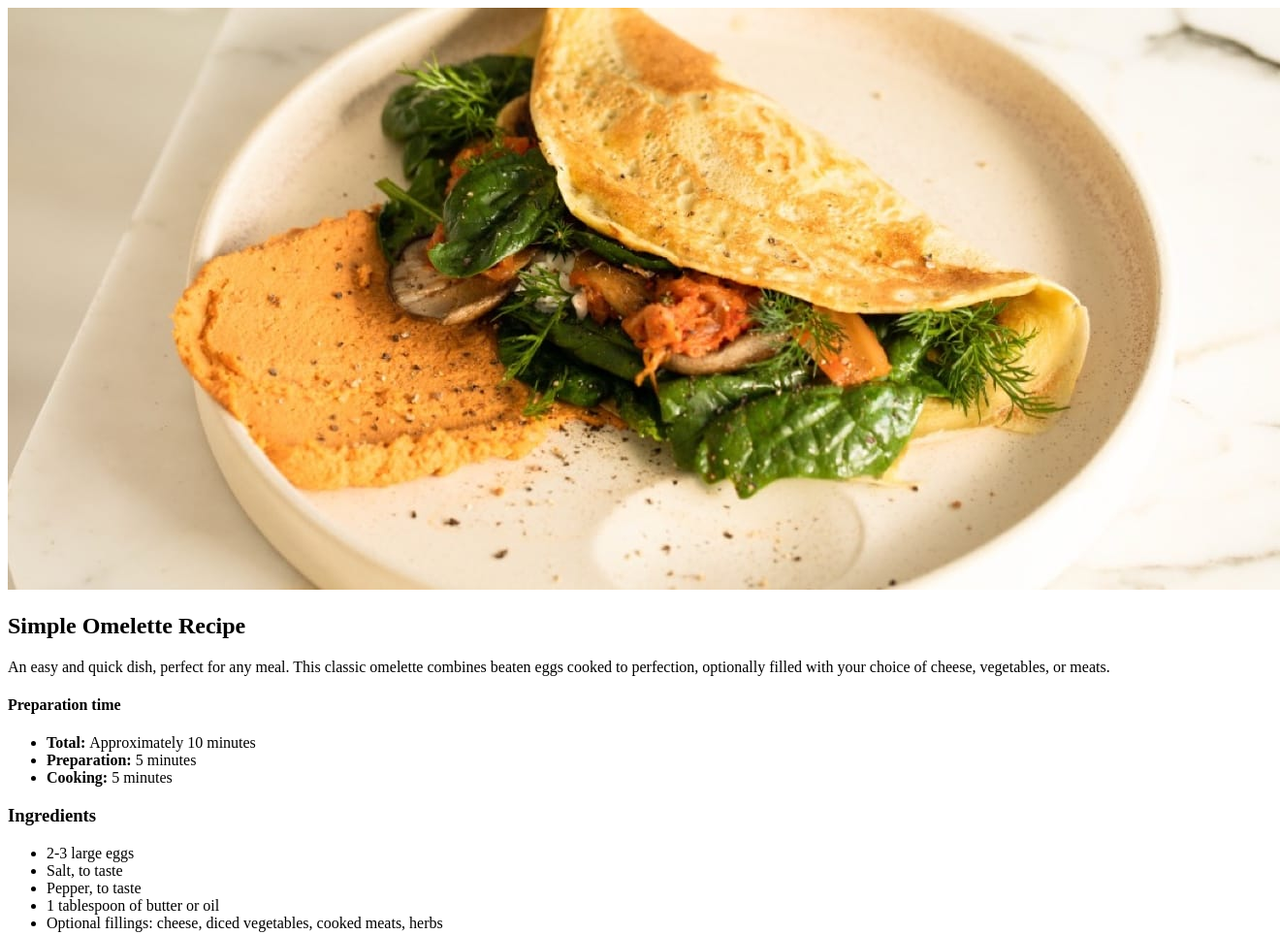
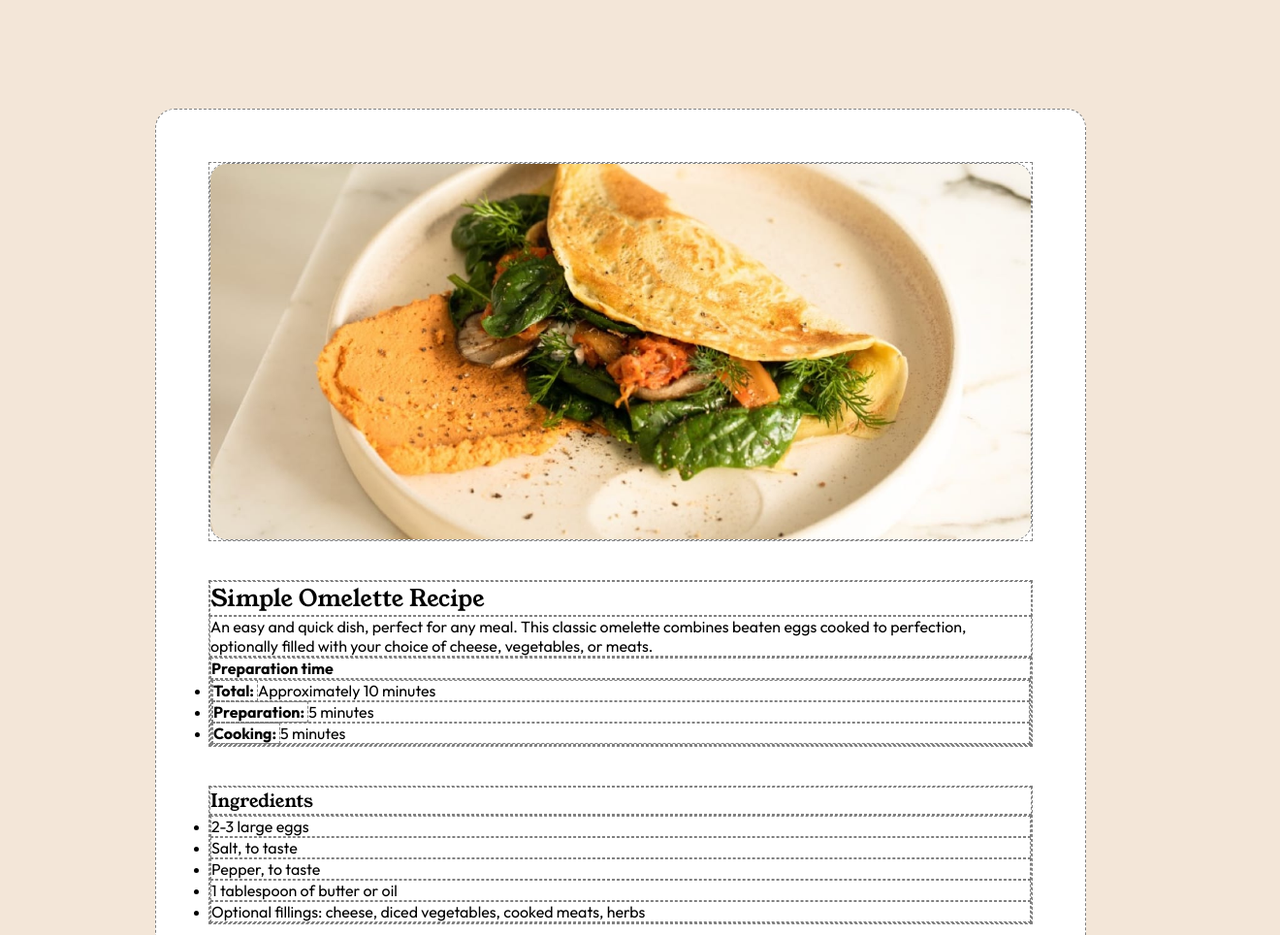
Before and after one commit to kamaleddy/recipe_page, a plain HTML site: page index.html in a window 1280 px wide. Shown: the top 964 px of the page at 97% size, 1320 px wide, since content can reach past the window. Drawn offline with Linux system fonts and the light colour scheme.

Commit message:
structuring CSS file

```diff
--- a/style.css
+++ b/style.css
@@ -1 +1,62 @@
 @import url("https://fonts.googleapis.com/css2?family=Outfit:wght@100..900&family=Young+Serif&display=swap");
+
+*,
+*::before,
+*::after {
+  margin: 0;
+  padding: 0;
+  box-sizing: border-box;
+}
+
+*:not(html, body) {
+  border: 1px dashed gray;
+}
+
+:root {
+  --white-bg-for-main: hsl(0, 0%, 100%);
+
+  --html-bg-color: hsl(30, 54%, 90%);
+  --underline-color: hsl(30, 18%, 87%);
+  --text-color: hsl(30, 10%, 34%);
+  --title-color-for-h1: hsl(24, 5%, 18%);
+
+  --title-color-for-section: hsl(14, 45%, 36%);
+
+  --title-color-for-duration: hsl(332, 51%, 32%);
+  --duration-bg-color: hsl(330, 100%, 98%);
+}
+
+body {
+  height: 100vh;
+  background: var(--html-bg-color);
+}
+
+h1,
+h3 {
+  font-family: "Young Serif", serif;
+  font-weight: 400;
+}
+
+h4,
+p,
+li,
+footer {
+  font-family: "Outfit", sans-serif;
+}
+
+main {
+  width: 960px;
+  padding: 54px;
+  margin: 7em auto;
+  border-radius: 20px;
+  display: flex;
+  flex-direction: column;
+  gap: 40px;
+  background: var(--white-bg-for-main);
+}
+
+header img {
+  width: 100%;
+  border-radius: 18px;
+  display: block;
+}
```
